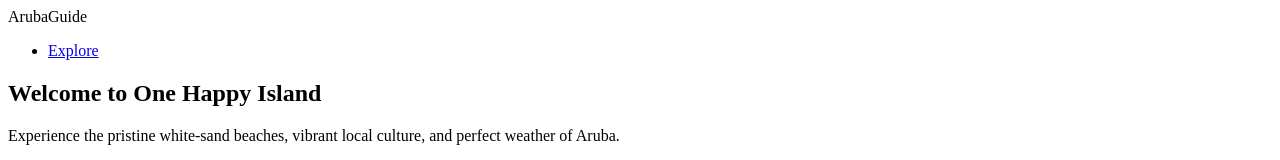
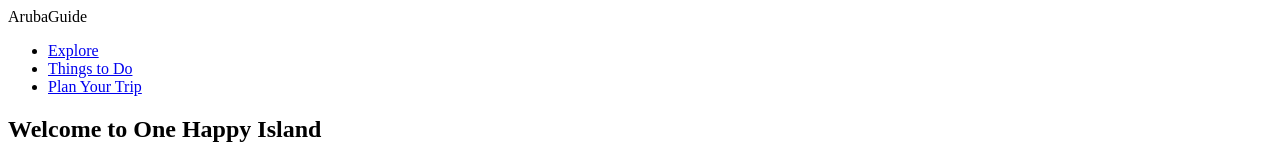
Before and after one commit to asma512/aruba-travel-guide, a plain HTML site: page index.html in a window 1280 px wide. Shown: the top 160 px of the page. Drawn offline with Linux system fonts and the light colour scheme; grey boxes are pictures that could not be loaded.

Commit message:
Add to nav list

```diff
--- a/index.html
+++ b/index.html
@@ -5,7 +5,6 @@
     <meta name="viewport" content="width=device-width, initial-scale=1.0">
     <meta name="description" content="Your ultimate travel guide to Aruba, the One Happy Island. Discover beaches, parks, and culture.">
     <title>Discover Aruba | Home</title>
-
 
 </head>
 <body>
@@ -15,8 +14,8 @@
             <nav aria-label="Main Navigation">
                 <ul class="nav-links">
                     <li><a href="index.html" aria-current="page">Explore</a></li>
-
-
+                    <li><a href="activities.html">Things to Do</a></li>
+                    <li><a href="contact.html">Plan Your Trip</a></li>
                 </ul>
             </nav>
         </div>
```
